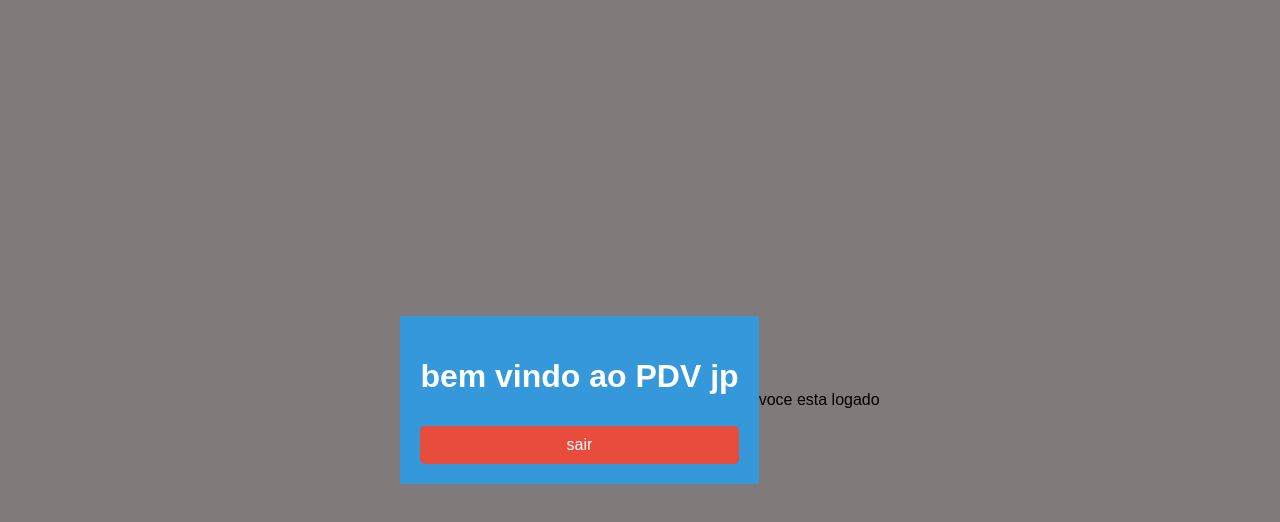
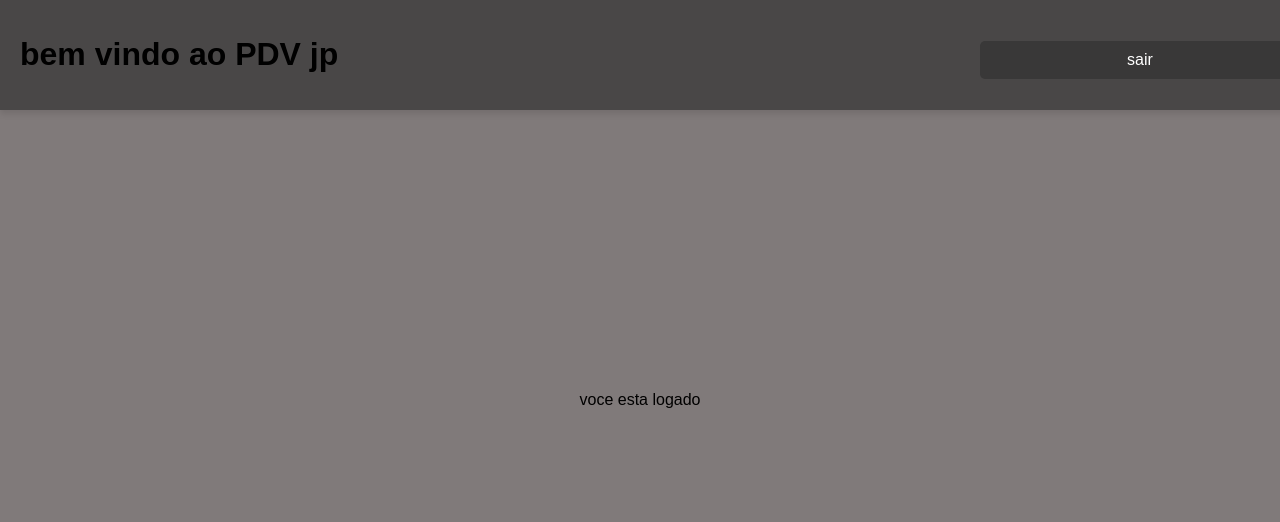
Before and after one commit to DevJonascanuto/projeto-PDV, a plain HTML site: page home.html in a window 1280 px wide. Drawn offline with Linux system fonts and the light colour scheme; sample sign-in values are in the browser's storage.

Commit message:
correção de erro no header

```diff
--- a/home.html
+++ b/home.html
@@ -8,7 +8,7 @@
     <link rel="stylesheet" href="style.css">
 </head>
 <body>
-    <header>
+    <header id="bemvindo">
         <h1>bem vindo ao PDV jp</h1>
         <button id="logout" >sair</button>
 
--- a/style.css
+++ b/style.css
@@ -1,4 +1,4 @@
-body{
+body {
     font-family: Arial, Helvetica, sans-serif;
     background-color: #807a7a;
     display: flex;
@@ -10,12 +10,12 @@ body{
 
 }
 
-.container{
+.container {
 
     background: white;
     padding: 20px;
     border-radius: 8px;
-    box-shadow: 0px 10px 0px rgba(0,0,0.1);
+    box-shadow: 0px 10px 0px rgba(0, 0, 0.1);
     text-align: center;
 
 
@@ -25,7 +25,7 @@ input {
 
     width: 100%;
     padding: 10px;
-    margin:  10px 0 ;
+    margin: 10px 0;
     border: 1px #ccc;
     border-radius: 5px;
 
@@ -46,13 +46,13 @@ button {
 
 }
 
-button:hover{
+button:hover {
 
     background-color: #218838;
 
 }
 
-a{
+a {
     display: block;
     margin-top: 10px;
     color: #007bff;
@@ -72,7 +72,7 @@ a:hover {
 
 }
 
-input{
+input {
 
     display: flex;
     text-align: start;
@@ -81,22 +81,40 @@ input{
 /* estilo  parte de css da pagina home */
 
 body {
-    font-family: Arial, Helvetica, sans-serif   ;
+    font-family: Arial, Helvetica, sans-serif;
     background-color: #807a7a;
     padding: 0px;
     text-align: center;
 
 }
 
-header{
-    background-color: #3498db;
-    color: white;
-    padding: 20px;
-
+#bemvindo {
+    background-color: rgba(51, 51, 51, 0.7 );
+    top: 0;
+    left: 0;
+    width: 100%;
+    display: flex;
+    position: fixed;
+    justify-content: space-between;
+    align-items: center;
+    padding: 15px 20px;
+    box-shadow: 0px 4px 6px rgba(0, 0, 0, 0.1);
+    backdrop-filter: blur(10px);
 }
 
 button {
-    background-color: #e74c3c;
+    background-color:  rgba(51, 51, 51, 0.7 );
+    color: white;
+    border: none;
+    padding: 10px 20px;
+    cursor: pointer;
+    font-size: 16px;
+    margin-top: 10px;
+    width: 25%;
+}
+
+#openRegisterform {
+    background-color: #e21203;
     color: white;
     border: none;
     padding: 10px 20px;
@@ -105,15 +123,13 @@ padding: 10px 20px;
     margin-top: 10px;
 }
 
-#openRegisterform{
-    background-color: #e21203;
-    color: white;
-    border: none;
-padding: 10px 20px;
-    cursor: pointer;
-    font-size: 16px;
-    margin-top: 10px;
-}
 #openRegisterform:hover {
     background-color: rgb(5, 100, 5);
+
 }
+
+p{
+
+    top: 0;
+    left: 0;
+}
```
Lines whose indentation alone changed are shown as unchanged.
